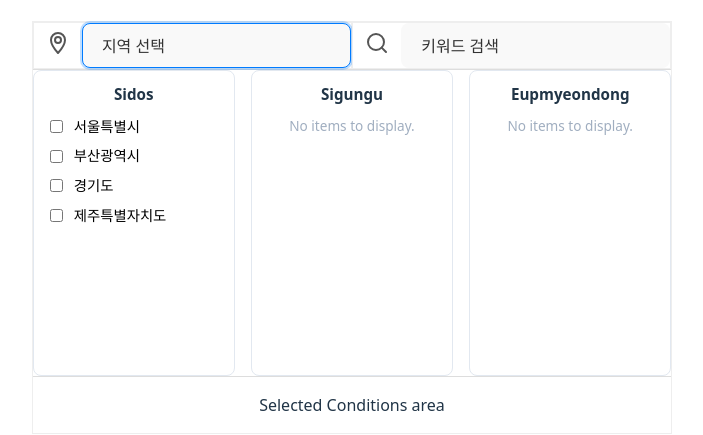
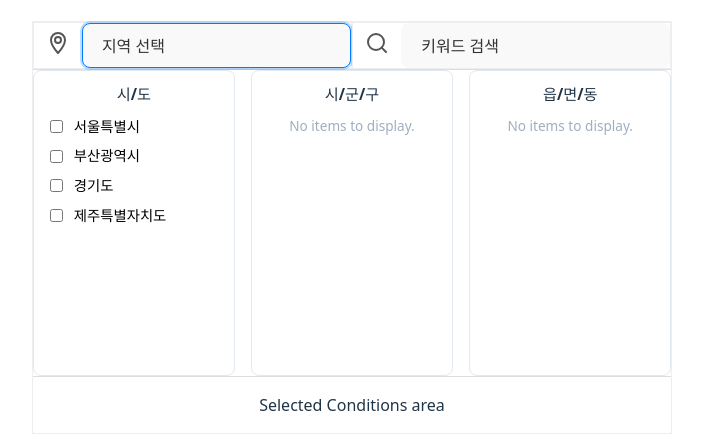
Before and after one commit to mainmethod0126/react-composable-search, a React (Vite) app: page / in a window 1280 px wide. Both pictures are taken after a click on the button "지역 선택". Shown: the part 235-670 px from the top of the page, without its empty margins (288-991 px from the left). Built offline with nearby package versions, Linux system fonts and the light colour scheme.

Commit message:
어우 수정할거 많네~

```diff
--- a/src/DemoService.tsx
+++ b/src/DemoService.tsx
@@ -2,13 +2,13 @@
 // React에 대한 의존성이 없는 순수 TypeScript 모듈입니다.
 
 // 이 타입들은 실제 RegionSelect 컴포넌트가 있는 경로에서 가져옵니다.
-import type { Eupmyeondong, Sido, Sigungu } from "./components/Select/RegionSelect/RegionSelect"
+import type { Region } from "./components/Select/RegionSelect/RegionSelect"
 
 /**
  * 대한민국 시도 목록을 반환합니다.
  * (샘플 데이터)
  */
-export const getSidos = (): Sido[] => {
+export const getSidos = (): Region[] => {
     return [
         {
             displayName: "서울특별시",
@@ -37,7 +37,7 @@ export const getSidos = (): Sido[] => {
  * 특정 시도(sidoCode)에 속한 시군구 목록을 반환합니다.
  * @param sidoCode 상위 시도의 10자리 법정동 코드
  */
-export const getSigungus = (sidoCode: string): Sigungu[] => {
+export const getSigungus = (sidoCode: string): Region[] => {
     switch (sidoCode) {
         // 서울특별시 (1100000000)
         case "1100000000":
@@ -83,7 +83,7 @@ export const getSigungus = (sidoCode: string): Sigungu[] => {
  * 특정 시군구(sigunguCode)에 속한 읍면동 목록을 반환합니다.
  * @param sigunguCode 상위 시군구의 10자리 법정동 코드
  */
-export const getEupmyeondongs = (sigunguCode: string): Eupmyeondong[] => {
+export const getEupmyeondongs = (sigunguCode: string): Region[] => {
     switch (sigunguCode) {
         // 서울특별시 강남구 (1168000000)
         case "1168000000":
--- a/src/components/Select/RegionSelect/RegionSelect.tsx
+++ b/src/components/Select/RegionSelect/RegionSelect.tsx
@@ -1,25 +1,11 @@
 import { useEffect, useRef, useState, type ReactNode } from "react";
 import type { ComposableSelectItem } from "../ComposableSelect";
-import { RegionSelectConditionsArea } from "./RegionSelectConditionsArea";
+import { RegionSelectConditionsArea, type RegionNode } from "./RegionSelectConditionsArea";
 
-export type Eupmyeondong = {
+export type Region = {
     displayName: string;
     name: string;
     code: string;
-}
-
-export type Sigungu = {
-    displayName: string;
-    name: string;
-    code: string;
-    // eupmyeondongs: Eupmyeondong[];
-}
-
-export type Sido = {
-    displayName: string;
-    name: string;
-    code: string;
-    // sigungus: Sigungu[];
 }
 
 
@@ -29,15 +15,15 @@ export type RegionSelectProps = Omit<RegionDefaultProps, 'toggleDetailedConditio
 
 export type RegionDefaultProps = {
     readonly type: 'region';
-    readonly findAllSidos: () => Sido[];
-    readonly findAllSigungus: (sidoCode: string) => Sigungu[];
-    readonly findAllEupmyeondongs: (sigunguCode: string) => Eupmyeondong[];
+    readonly findAllSidos: () => Region[];
+    readonly findAllSigungus: (sidoCode: string) => Region[];
+    readonly findAllEupmyeondongs: (sigunguCode: string) => Region[];
     readonly toggleDetailedConditionAreaOnOffRef: () => void;
     readonly setDetailedConditionsContent: (regionConditionsArea: ReactNode) => void;
 
     readonly options?: {
         readonly onChange?: (selectedItems: ComposableSelectItem[]) => void;
-        readonly onSelectedEupmyeondong?: (selected: Eupmyeondong) => void;
+        readonly onSelectedEupmyeondong?: (selected: Region) => void;
         readonly onClick?: () => void;
         readonly placeHolder?: string
     }
@@ -45,9 +31,9 @@ export type RegionDefaultProps = {
 
 export function RegionSelect(props: RegionDefaultProps) {
 
-    const [sidos, setSidos] = useState<Sido[]>([])
-    const [sigungus, setSigungus] = useState<Sigungu[]>([])
-    const [eupmyeondong, setEupmyeondong] = useState<Eupmyeondong[]>([])
+    const [sidoNode, setSidoNode] = useState<RegionNode>()
+    const [sigunguNode, setSigunguNode] = useState<RegionNode>()
+    const [eupmyeondongNode, setEupmyeondongNode] = useState<RegionNode>()
 
 
     /**
@@ -77,22 +63,47 @@ export function RegionSelect(props: RegionDefaultProps) {
 
     }
 
-    const onSelectedSido = (selectedSido: Sido) => {
-        setSigungus(props.findAllSigungus(selectedSido.code));
+    const onSelectedSido = (selectedSido: Region) => {
+
+        const foundSigungus = props.findAllSigungus(selectedSido.code);
+
+        setSigunguNode(convertToRegionNode(selectedSido, foundSigungus));
+    }
+
+    const onSelectedSigungu = (selectedSigungu: Region) => {
+
+        const foundEupmyeondongs = props.findAllEupmyeondongs(selectedSigungu.code);
+
+
+        setEupmyeondongNode(convertToRegionNode(selectedSigungu, foundEupmyeondongs))
 
     }
 
-    const onSelectedSigungu = (selectedSigungu: Sigungu) => {
-        setEupmyeondong(props.findAllEupmyeondongs(selectedSigungu.code))
-
+    const onSelectedEupmyeondong = (selectedEupmyeondong: Region) => {
     }
 
-    const onSelectedEupmyeondong = (selectedEupmyeondong: Eupmyeondong) => {
+
+    const convertToRegionNode = (parent: Region, children: Region[]): RegionNode => {
+        return {
+            parent: {
+                ...parent,
+                displayName: parent.displayName + " 전체"
+            },
+            children: children
+        }
     }
 
+
     useEffect(() => {
-        setSidos(props.findAllSidos());
+
+        const foundSidos = props.findAllSidos();
+
+        setSidoNode({
+            children: foundSidos
+        });
+
     }, [props.findAllSidos]);
+
 
     // sidos/sigungus/eupmyeondong 변하면 부모에 다시 전달
     useEffect(() => {
@@ -101,12 +112,12 @@ export function RegionSelect(props: RegionDefaultProps) {
                 onSelectedSido={onSelectedSido}
                 onSelectedSigungu={onSelectedSigungu}
                 onSelectedEupmyeondong={onSelectedEupmyeondong}
-                foundSidos={sidos}
-                foundSigungus={sigungus}
-                foundEupmyeondongs={eupmyeondong}
+                foundSidoNode={sidoNode}
+                foundSigunguNode={sigunguNode}
+                foundEupmyeondongNode={eupmyeondongNode}
             />
         );
-    }, [sidos, sigungus, eupmyeondong, props.setDetailedConditionsContent])
+    }, [sidoNode, sigunguNode, eupmyeondongNode, props.setDetailedConditionsContent])
 
     /**
      * 선택된 items 가 없을때 노출될 텍스트입니다
--- a/src/components/Select/RegionSelect/RegionSelectConditionsArea.tsx
+++ b/src/components/Select/RegionSelect/RegionSelectConditionsArea.tsx
@@ -1,18 +1,28 @@
 import { type CSSProperties } from "react";
-import type { Eupmyeondong, Sido, Sigungu } from "./RegionSelect";
+import type { Region } from "./RegionSelect";
 
 export type RegionSelectConditionsAreaProps = {
-    foundSidos: Sido[];
-    foundSigungus?: Sigungu[];
-    foundEupmyeondongs?: Eupmyeondong[];
+    foundSidoNode?: RegionNode;
+    foundSigunguNode?: RegionNode;
+    foundEupmyeondongNode?: RegionNode;
 
-    onSelectedSido: (selectedSido: Sido) => void
-    onSelectedSigungu: (selectedSigungu: Sigungu) => void
-    onSelectedEupmyeondong: (selectedEupmyeondong: Eupmyeondong) => void
+    onSelectedSido: (selectedSido: Region) => void
+    onSelectedSigungu: (selectedSigungu: Region) => void
+    onSelectedEupmyeondong: (selectedEupmyeondong: Region) => void
 }
 
-type OnSelectedRegion = ((selectedSido: Sido) => void) | ((selectedSigungu: Sigungu) => void) | ((selectedEupmyeondong: Eupmyeondong) => void);
-type RegionItem = Sido | Sigungu | Eupmyeondong;
+type OnSelectedRegion = ((selectedSido: Region) => void) | ((selectedSigungu: Region) => void) | ((selectedEupmyeondong: Region) => void);
+// type RegionItem = Sido | Sigungu | Eupmyeondong;
+
+/**
+ * 자기자신을 포함합니다
+ *
+ */
+export type RegionNode = {
+    parent?: Region,
+    children: Region[]
+}
+
 
 const containerStyle: CSSProperties = {
     display: "grid",
@@ -59,56 +69,64 @@ const emptyStyle: CSSProperties = {
     color: "#a0aec0",
 };
 
-const getItemLabel = (item: RegionItem) => item.displayName ?? item.name;
+const getItemLabel = (item: Region) => item.displayName ?? item.name;
 
 
-const renderColumn = (title: string, items: RegionItem[], onSelectedRegion: OnSelectedRegion) => (
-    <div style={columnStyle}>
+const renderColumn = (title: string, onSelectedRegion: OnSelectedRegion, regionNode?: RegionNode) => {
+
+    // 체크 가능한 지역 목록에 부모 지역 전체 선택지도 포함시켜야함
+    const regions: Region[] = [
+        ...(regionNode?.parent ? [regionNode.parent] : []),
+        ...regionNode?.children ?? []
+    ];
+
+    return <div style={columnStyle} >
         <div style={titleStyle}>{title}</div>
         <div style={listStyle}>
-            {items.length === 0 ? (
+            {regions.length === 0 ? (
                 <span style={emptyStyle}>No items to display.</span>
             ) : (
-                items.map((item) => (
-                    <label key={item.code} style={optionStyle}>
+                regions.map((region) => (
+                    <label key={region.code} style={optionStyle}>
                         <input type="checkbox"
                             onChange={(e) => {
                                 if (e.target.checked) {
-                                    onSelectedRegion(item);
+                                    onSelectedRegion(region);
                                 }
                             }}
                         />
-                        <span>{getItemLabel(item)}</span>
+                        <span>{getItemLabel(region)}</span>
                     </label>
                 ))
             )}
         </div>
     </div>
-);
+}
+
 
 export function RegionSelectConditionsArea(props: RegionSelectConditionsAreaProps) {
 
-    const onSelectedSido = (selectedSido: Sido) => {
+    const onSelectedSido = (selectedSido: Region) => {
         props.onSelectedSido(selectedSido);
     }
 
-    const onSelectedSigungu = (selectedSigungu: Sigungu) => {
+    const onSelectedSigungu = (selectedSigungu: Region) => {
         props.onSelectedSigungu(selectedSigungu);
     }
 
-    const onSelectedEupmyeondong = (selectedEupmyeondong: Eupmyeondong) => {
+    const onSelectedEupmyeondong = (selectedEupmyeondong: Region) => {
         props.onSelectedEupmyeondong(selectedEupmyeondong);
     }
 
 
-    const { foundSidos, foundSigungus, foundEupmyeondongs } = props;
+    const { foundSidoNode, foundSigunguNode, foundEupmyeondongNode } = props;
 
 
     return (
         <section style={containerStyle}>
-            {renderColumn("Sidos", foundSidos ?? [], onSelectedSido)}
-            {renderColumn("Sigungu", foundSigungus ?? [], onSelectedSigungu)}
-            {renderColumn("Eupmyeondong", foundEupmyeondongs ?? [], onSelectedEupmyeondong)}
+            {renderColumn("시/도", onSelectedSido, foundSidoNode)}
+            {renderColumn("시/군/구", onSelectedSigungu, foundSigunguNode)}
+            {renderColumn("읍/면/동", onSelectedEupmyeondong, foundEupmyeondongNode)}
         </section>
     );
 }
```
